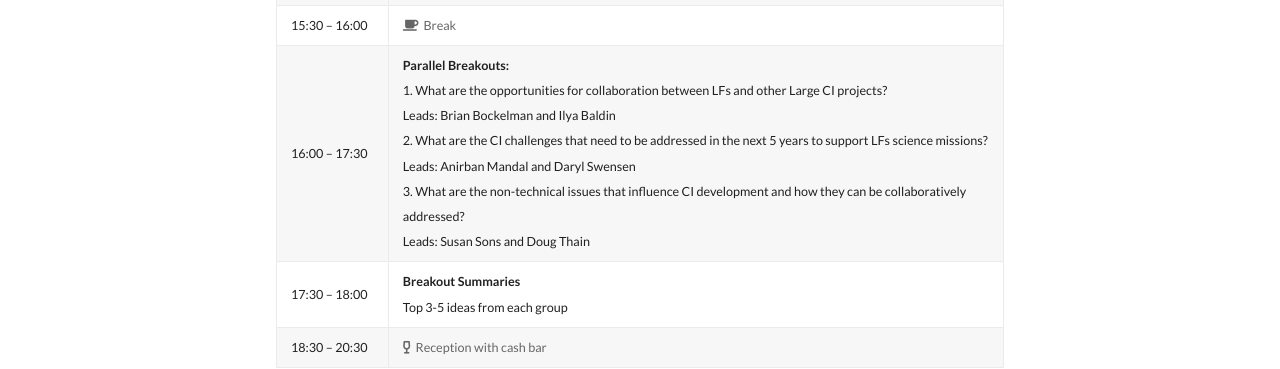
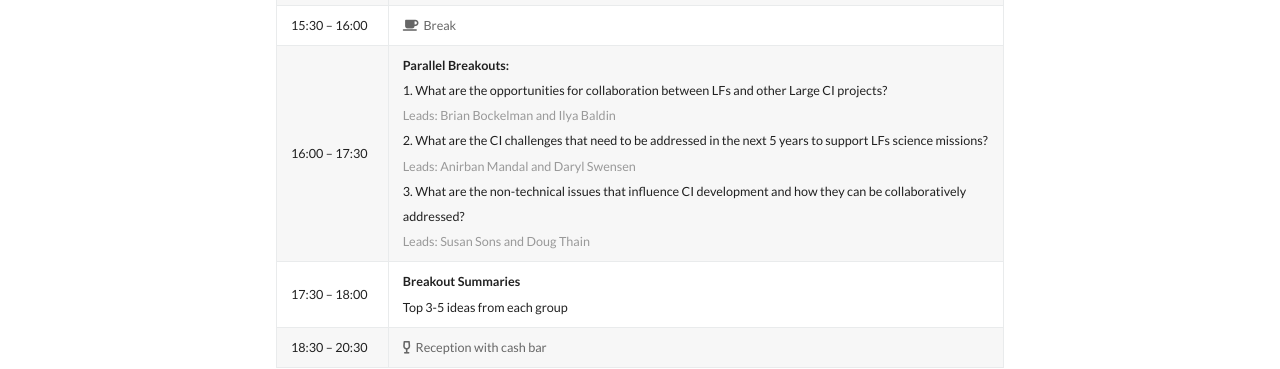
Before and after one commit to facilitiesci/facilitiesci.github.io, a Jekyll site: the page built from agenda.md, in a window 1280 px wide. Shown: the part 1041-1410 px from the top of the page. Built offline with Jekyll 4.4.1, drawn with Linux system fonts in a browser that asks for light colours; nearby versions of some CDN libraries.

Commit message:
Update agenda.md

```diff
--- a/agenda.md
+++ b/agenda.md
@@ -28,7 +28,7 @@ Alexandria, VA, USA, September 16-17, 2019
 | 13:45 – 15:15	| **Lightning Talks**<br />(10 mins each)
 | 15:15 - 15:30	| **Setting up the Breakouts**
 | 15:30 – 16:00	| <span style="color: #666"><i class="fas fa-coffee"></i>&nbsp;&nbsp;Break</span>
-| 16:00 – 17:30	| **Parallel Breakouts:**<br />1. What are the opportunities for collaboration between LFs and other Large CI projects?<br />Leads: Brian Bockelman and Ilya Baldin<br />2. What are the CI challenges that need to be addressed in the next 5 years to support LFs science missions?<br />Leads: Anirban Mandal and Daryl Swensen<br />3. What are the non-technical issues that influence CI development and how they can be collaboratively addressed?<br />Leads: Susan Sons and Doug Thain
+| 16:00 – 17:30	| **Parallel Breakouts:**<br />1. What are the opportunities for collaboration between LFs and other Large CI projects?<br /><span style="color: #999; padding-bottom: 1em">Leads: Brian Bockelman and Ilya Baldin</span><br />2. What are the CI challenges that need to be addressed in the next 5 years to support LFs science missions?<br /><span style="color: #999; padding-bottom: 1em">Leads: Anirban Mandal and Daryl Swensen</span><br />3. What are the non-technical issues that influence CI development and how they can be collaboratively addressed?<br /><span style="color: #999; padding-bottom: 1em">Leads: Susan Sons and Doug Thain</span>
 | 17:30 – 18:00	| **Breakout Summaries**<br />Top 3-5 ideas from each group
 | 18:30 – 20:30	| <span style="color: #666"><i class="fas fa-wine-glass-alt"></i>&nbsp;&nbsp;Reception with cash bar</span>
 
```
